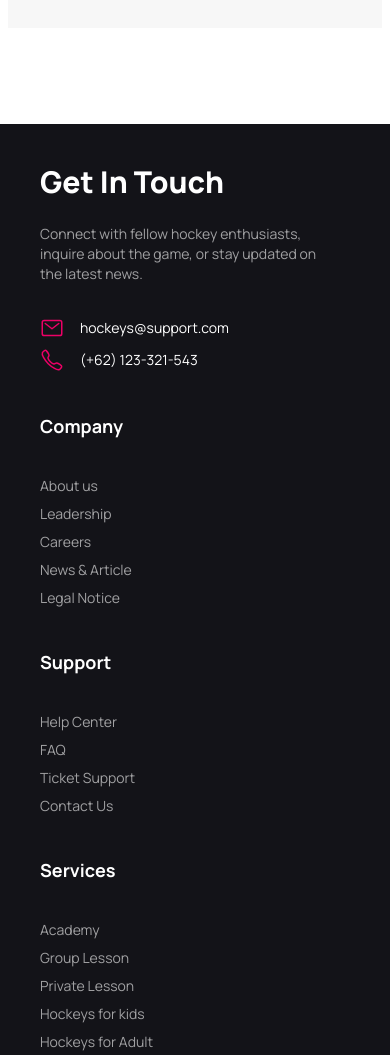
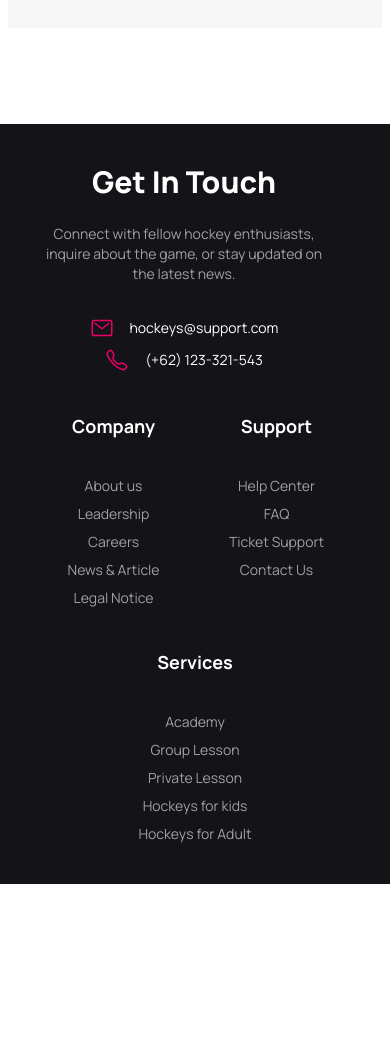
Before and after one commit to alex11920/B9A3-Hockeys, a plain HTML site: page index.html in a window 390 px wide. Shown: the part 9760-10815 px from the top of the page. After the commit the page ends 10644 px from the top, so only its background shows below. Drawn offline with nearby package versions, Linux system fonts and the light colour scheme.

Commit message:
All done finally

```diff
--- a/index.html
+++ b/index.html
@@ -601,44 +601,44 @@
         </section>
     </main>
 
-    <footer class="footer p-10 lg:py-24 lg:px-32 bg-[#131318] text-para-color">
-        <aside>
-            <h3 class="text-3xl font-extrabold text-white pb-4">Get In Touch</h3>
+    <footer class="footer grid grid-cols-2 lg:grid-cols-4 p-10 lg:py-24 lg:px-32 bg-[#131318] text-para-color">
+        <div class="col-span-2 lg:col-span-1 flex flex-col text-center lg:text-start justify-center">
+            <h3 class="text-3xl font-extrabold text-white pb-4 mx-auto lg:mx-0">Get In Touch</h3>
             <p class="max-w-72 pb-6">Connect with fellow hockey enthusiasts, inquire about the game, or stay updated
                 on
                 the latest news.</p>
-            <div class="flex gap-x-4 items-center">
+                <div class="flex gap-x-4 items-center mx-auto lg:mx-0 justify-center">
                     <ion-icon name="mail-outline" class="text-primary text-2xl"></ion-icon>
                     <p class="text-white">hockeys@support.com</p>
                 </div>
-            <div class="flex gap-x-4 items-center">
+                <div class="flex gap-x-4 items-center mx-auto lg:mx-0 justify-center">
                     <ion-icon name="call-outline" class="text-primary text-2xl"></ion-icon>
                     <p class="text-white">(+62) 123-321-543</p>
                 </div>
-        </aside>
-        <nav>
+        </div>
+        <div class="flex flex-col mx-auto lg:mx-0 text-center items-center lg:items-start lg:text-start justify-center">
             <header class="text-lg font-bold text-white pb-7">Company</header>
             <a class="link link-hover">About us</a>
             <a class="link link-hover">Leadership</a>
             <a class="link link-hover">Careers</a>
             <a class="link link-hover">News & Article</a>
             <a class="link link-hover">Legal Notice</a>
-        </nav>
-        <nav>
+        </div>
+        <div class="flex flex-col mx-auto lg:mx-0 text-center items-center lg:items-start lg:text-start justify-center">
             <header class="text-lg font-bold text-white pb-7">Support</header>
             <a class="link link-hover">Help Center</a>
             <a class="link link-hover">FAQ</a>
             <a class="link link-hover">Ticket Support</a>
             <a class="link link-hover">Contact Us</a>
-        </nav>
-        <nav>
+        </div>
+        <div class="col-span-2 flex flex-col mx-auto lg:mx-0 text-center items-center lg:items-start lg:text-start justify-center">
             <header class="text-lg font-bold text-white pb-7">Services</header>
             <a class="link link-hover">Academy</a>
             <a class="link link-hover">Group Lesson</a>
             <a class="link link-hover">Private Lesson</a>
             <a class="link link-hover">Hockeys for kids</a>
             <a class="link link-hover">Hockeys for Adult</a>
-        </nav>
+        </div>
     </footer>
 </body>
 
```
Lines whose indentation alone changed are shown as unchanged.
